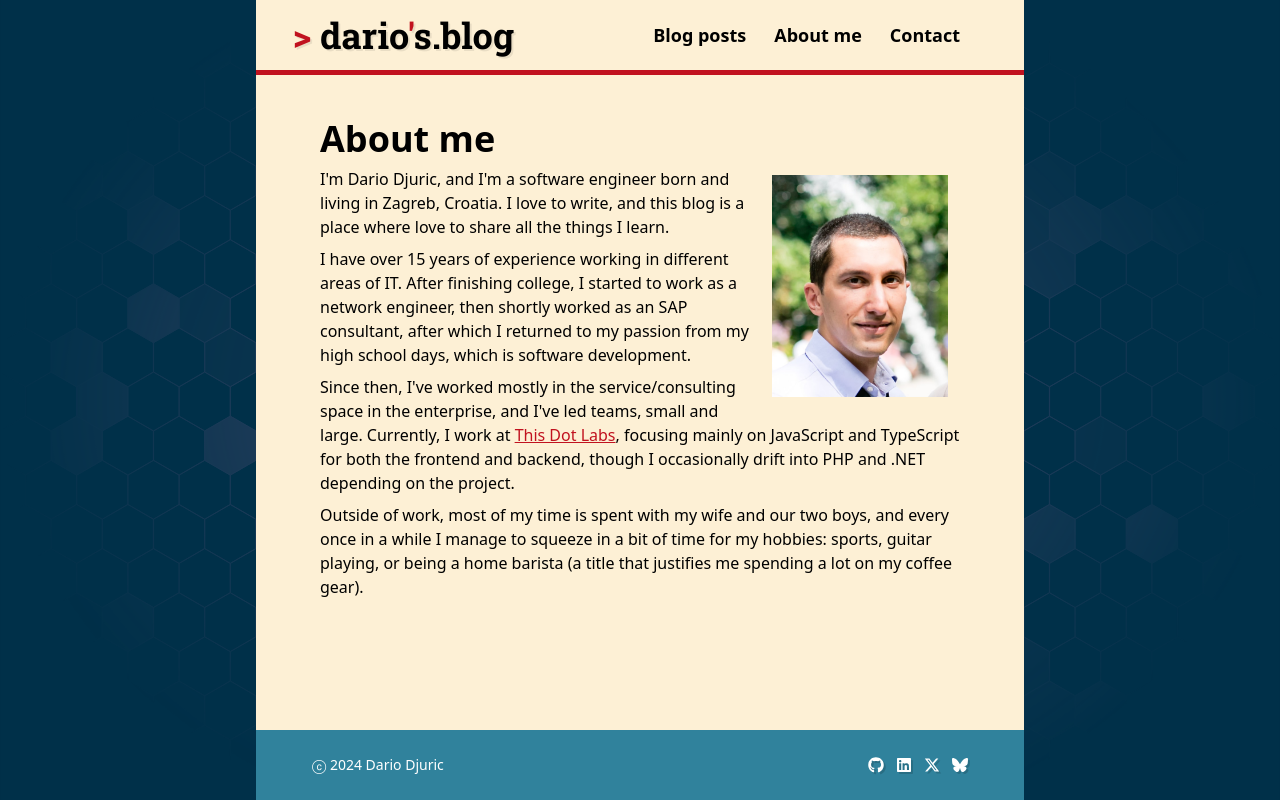
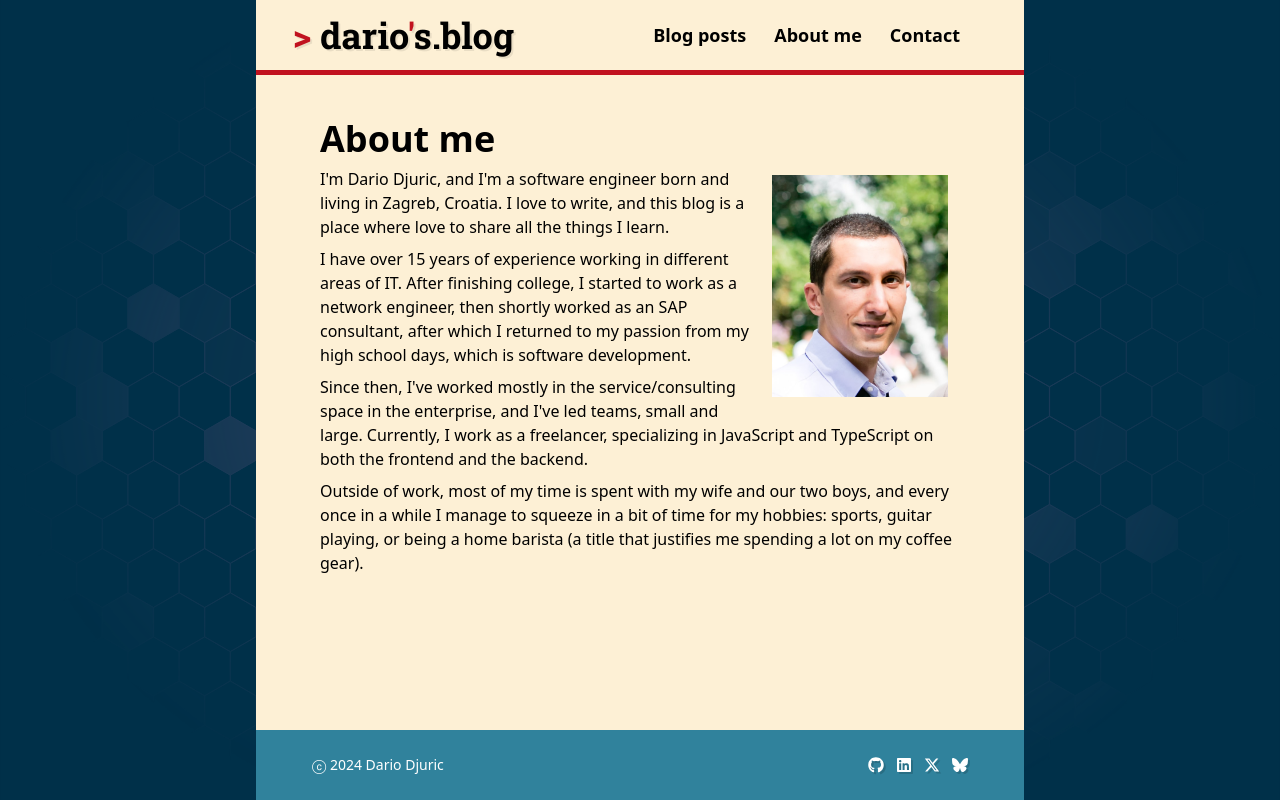
Before and after one commit to dariodjuric/blog, a Next.js app: page /about in a window 1280 px wide. Built offline with nearby package versions, Linux system fonts and the light colour scheme.

Commit message:
Update work

```diff
--- a/app/about/page.tsx
+++ b/app/about/page.tsx
@@ -30,13 +30,8 @@ export default async function AboutPage() {
       <p>
         Since then, I&apos;ve worked mostly in the service/consulting space in
         the enterprise, and I&apos;ve led teams, small and large. Currently, I
-        work at{' '}
-        <a href="https://www.thisdot.co/" target="_blank">
-          This Dot Labs
-        </a>
-        , focusing mainly on JavaScript and TypeScript for both the frontend and
-        backend, though I occasionally drift into PHP and .NET depending on the
-        project.
+        work as a freelancer, specializing in JavaScript and TypeScript on both
+        the frontend and the backend.
       </p>
       <p>
         Outside of work, most of my time is spent with my wife and our two boys,
```
